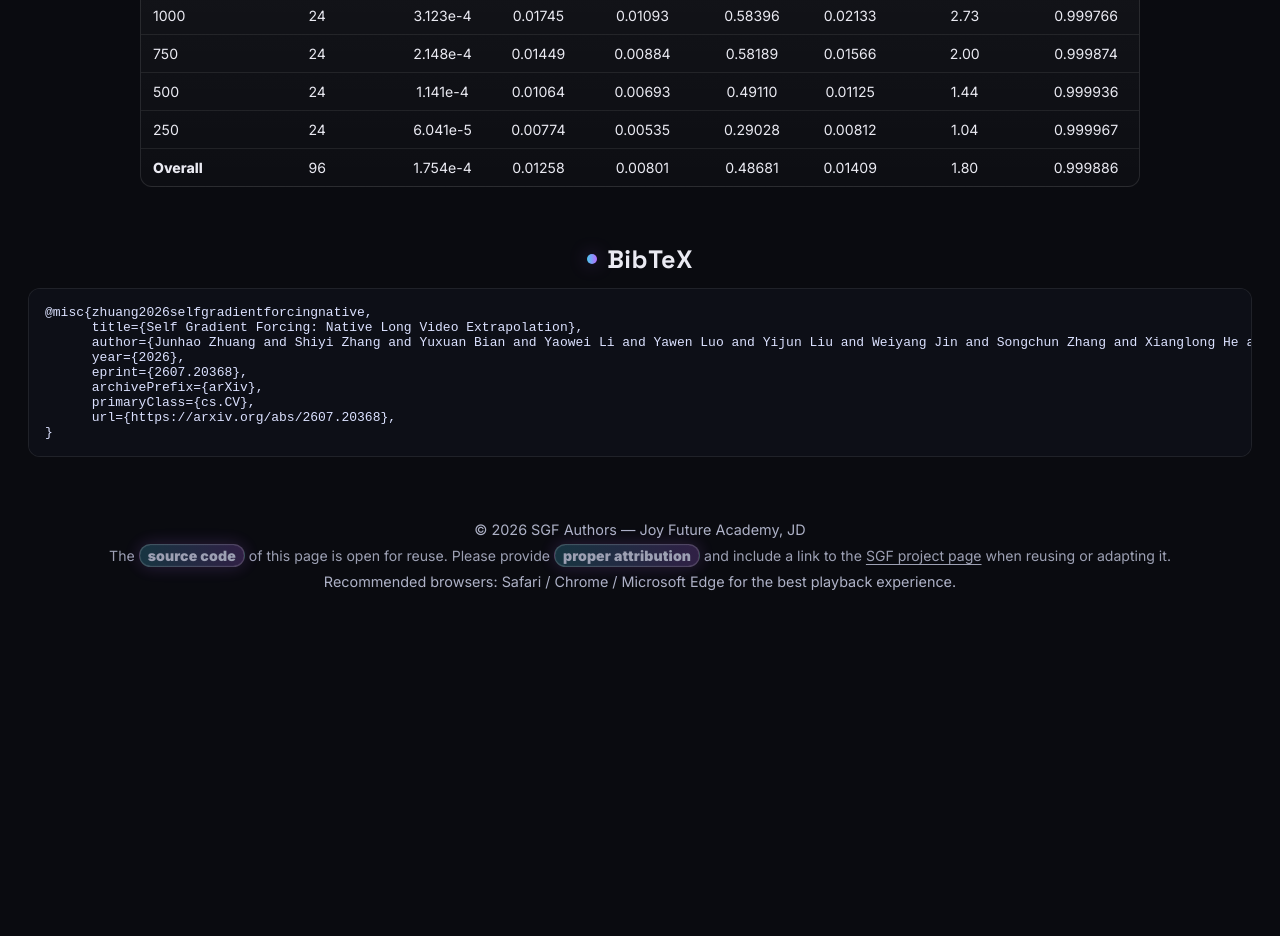
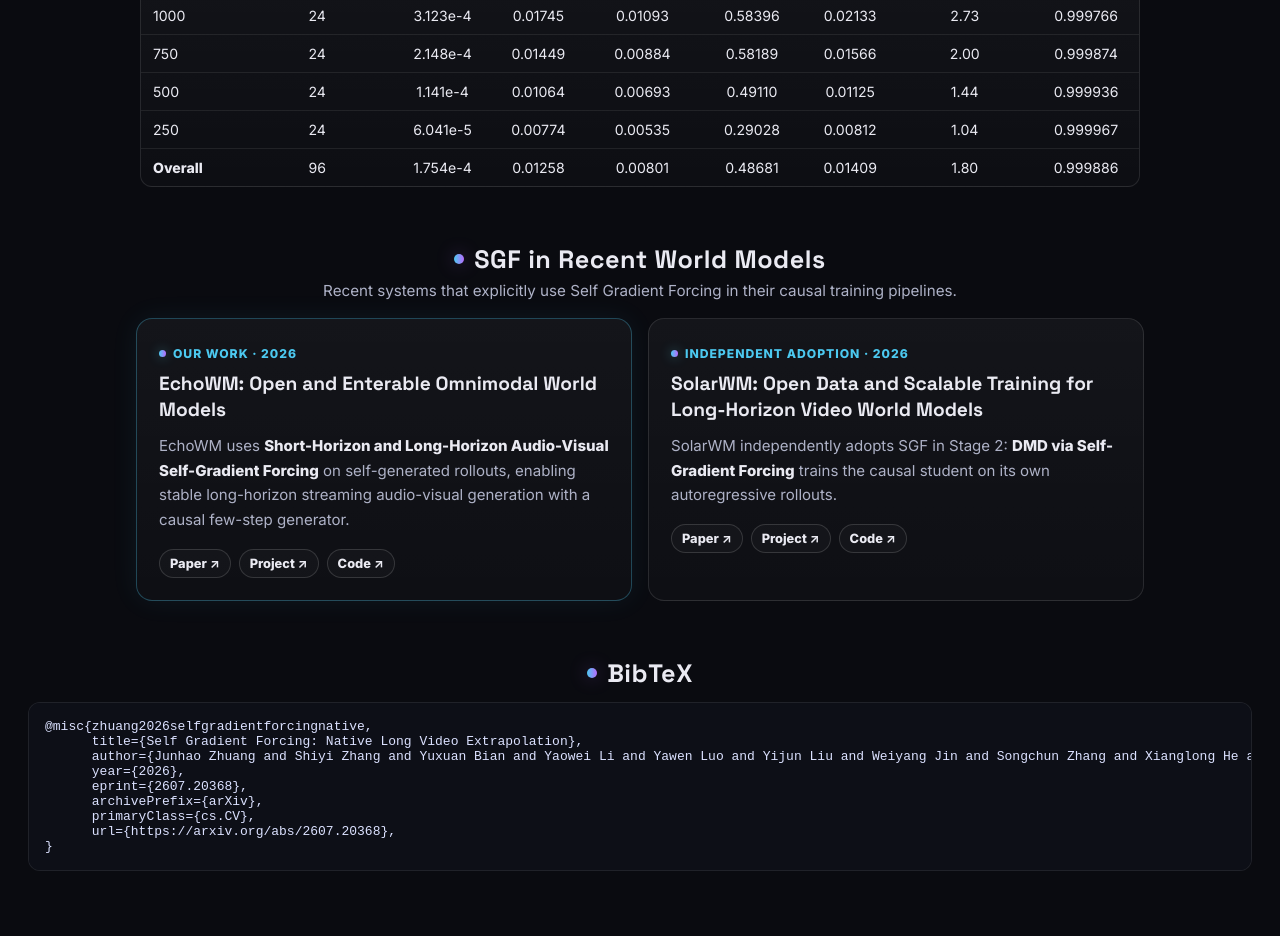
Before and after one commit to zhuang2002/zhuang2002.github.io, a Jekyll site: the page SelfGradientForcing/index.html, which Jekyll copies as it is, in a window 1280 px wide and 1400 px high, scrolled down 5602 px. Shown: the part 340-1276 px from the top of the window. Built offline with Jekyll 4.4.1, drawn with Linux system fonts in a browser that asks for light colours; before the commit the page ends 6588 px from its top, so only the background shows below that.

Commit message:
Highlight SGF adoption in recent world models

```diff
--- a/SelfGradientForcing/index.html
+++ b/SelfGradientForcing/index.html
@@ -107,7 +107,7 @@
     @keyframes fly{from{transform:translate3d(0,0,0)}to{transform:translate3d(140vw,-40vh,0)}}
 
     /* Sections */
-    section{ margin: var(--secGap) 0; }
+    section{ margin: var(--secGap) 0; scroll-margin-top:72px; }
     .section-title{
       display:flex; align-items:center; gap:10px;
       font-family:"Space Grotesk"; font-weight:800;
@@ -318,6 +318,47 @@
       vertical-align: middle;
     }
 
+    /* Explicit downstream use of SGF in recent world models */
+    .adoption-grid{
+      width:100%; max-width:var(--figW); margin:18px auto 0;
+      display:grid; grid-template-columns:repeat(2,minmax(0,1fr)); gap:16px;
+    }
+    .adoption-card{
+      min-width:0; padding:22px;
+      border:1px solid rgba(255,255,255,.11); border-radius:16px;
+      background:linear-gradient(180deg,rgba(255,255,255,.045),rgba(255,255,255,.018));
+    }
+    .adoption-card.primary{
+      border-color:rgba(76,201,240,.30);
+      box-shadow:0 0 28px rgba(76,201,240,.07);
+    }
+    .adoption-meta{
+      display:inline-flex; align-items:center; gap:7px;
+      margin-bottom:10px; color:var(--brand-1);
+      font-size:.76rem; font-weight:800; letter-spacing:.08em; text-transform:uppercase;
+    }
+    .adoption-meta::before{
+      content:""; width:7px; height:7px; border-radius:50%;
+      background:linear-gradient(90deg,var(--brand-1),var(--brand-2));
+      box-shadow:0 0 12px rgba(76,201,240,.45);
+    }
+    .adoption-card h3{
+      margin:0; font:700 1.2rem/1.35 "Space Grotesk",Inter,sans-serif;
+      overflow-wrap:anywhere;
+    }
+    .adoption-card p{
+      margin:11px 0 0; color:var(--muted); font-size:.94rem; line-height:1.65;
+    }
+    .adoption-card strong{ color:var(--text); font-weight:800; }
+    .adoption-links{ display:flex; flex-wrap:wrap; gap:8px; margin-top:16px; }
+    .adoption-links a{
+      display:inline-flex; align-items:center; padding:6px 10px;
+      border:1px solid rgba(255,255,255,.14); border-radius:999px;
+      font-size:.8rem; font-weight:700;
+      background:rgba(255,255,255,.025);
+    }
+    .adoption-links a:hover{ box-shadow:var(--ring); }
+
     /* 4-way quad grid for chunk-wise comparisons */
     .quad-grid{
       display: grid;
@@ -438,6 +479,7 @@
       .topnav nav{
         grid-column:1/-1; order:2; width:100%;
         overflow-x:auto; -webkit-overflow-scrolling:touch;
+        flex-wrap:nowrap;
         scrollbar-width:none;
         justify-content:flex-start; padding: 0 4px;
       }
@@ -449,6 +491,8 @@
       .fig img, .teaser img{ width:100% !important; }
       .pill{ padding:5px 8px; font-size:.78rem; }
       .slide{ flex-basis: 100% !important; max-width:100% !important; }
+      .adoption-grid{ grid-template-columns:1fr; }
+      .adoption-card{ padding:18px; }
     }
     @media (max-width: 420px){
       :root{ --scale: 0.82; }
@@ -480,6 +524,7 @@
         <a class="chip" href="#chunkwise">Chunk-wise</a>
         <a class="chip" href="#framewise">Frame-wise</a>
         <a class="chip" href="#analysis">Analysis</a>
+        <a class="chip" href="#adoption">SGF in Practice</a>
         <a class="chip" href="#bib">BibTeX</a>
       </nav>
       <div class="top-actions"></div>
@@ -896,6 +941,43 @@
             </table>
           </div>
         </div>
+      </div>
+    </section>
+
+    <!-- ================= SGF IN RECENT WORLD MODELS ================= -->
+    <section id="adoption" aria-labelledby="adoption-title">
+      <div class="section-title" id="adoption-title"><span class="dot"></span> SGF in Recent World Models </div>
+      <p class="note">Recent systems that explicitly use Self Gradient Forcing in their causal training pipelines.</p>
+
+      <div class="adoption-grid">
+        <article class="adoption-card primary">
+          <div class="adoption-meta">Our work · 2026</div>
+          <h3>EchoWM: Open and Enterable Omnimodal World Models</h3>
+          <p>
+            EchoWM uses <strong>Short-Horizon and Long-Horizon Audio-Visual Self-Gradient Forcing</strong>
+            on self-generated rollouts, enabling stable long-horizon streaming audio-visual generation with a causal
+            few-step generator.
+          </p>
+          <div class="adoption-links">
+            <a href="https://arxiv.org/abs/2608.23189" target="_blank" rel="noopener">Paper ↗</a>
+            <a href="https://echo-team-joy-future-academy-jd.github.io/Echo-1.5-Page/" target="_blank" rel="noopener">Project ↗</a>
+            <a href="https://github.com/jd-opensource/JoyAI-Echo" target="_blank" rel="noopener">Code ↗</a>
+          </div>
+        </article>
+
+        <article class="adoption-card">
+          <div class="adoption-meta">Independent adoption · 2026</div>
+          <h3>SolarWM: Open Data and Scalable Training for Long-Horizon Video World Models</h3>
+          <p>
+            SolarWM independently adopts SGF in Stage&nbsp;2: <strong>DMD via Self-Gradient Forcing</strong> trains
+            the causal student on its own autoregressive rollouts.
+          </p>
+          <div class="adoption-links">
+            <a href="https://arxiv.org/abs/2609.02886" target="_blank" rel="noopener">Paper ↗</a>
+            <a href="https://junchao-cs.github.io/SolarWM-Web/" target="_blank" rel="noopener">Project ↗</a>
+            <a href="https://github.com/Junchao-cs/SolarWM" target="_blank" rel="noopener">Code ↗</a>
+          </div>
+        </article>
       </div>
     </section>
 
```
